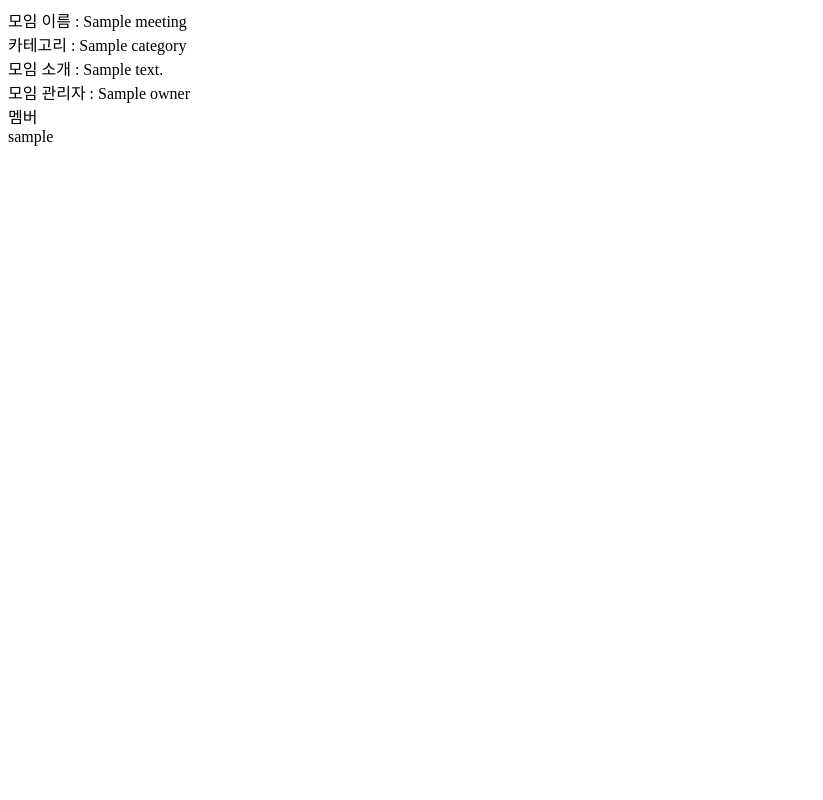
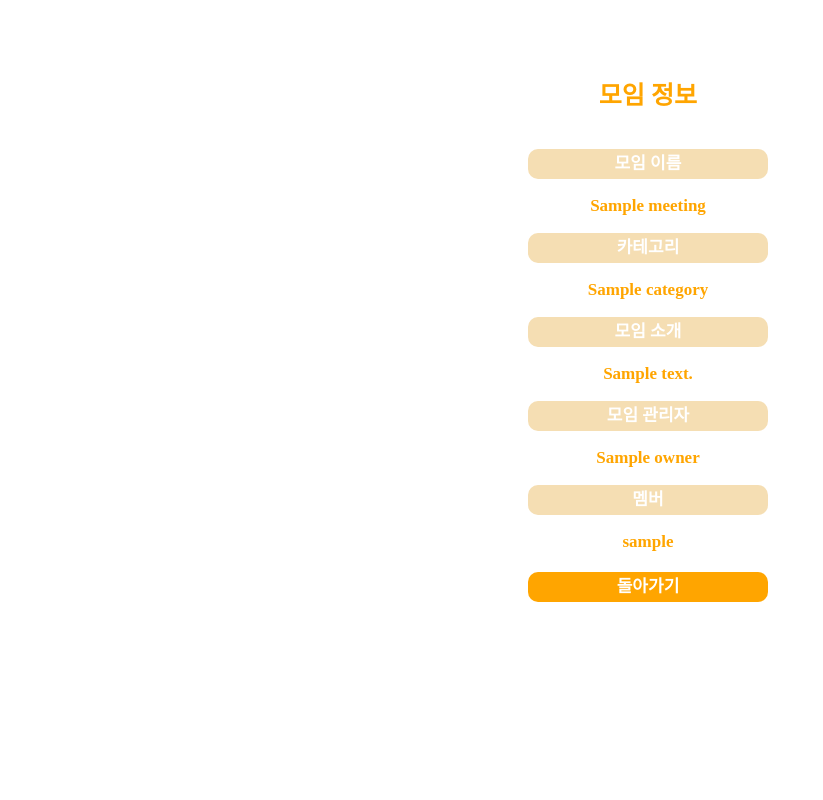
Before and after one commit to Wapl-team/Wapl, a Django app: template server/apps/wapl/templates/meeting_info.html in a window 1280 px wide. Shown: the whole page, without its empty margins (0-823 px from the left). Run offline with Django 3.2, Linux system fonts and the light colour scheme; tables that the repository leaves empty hold one stand-in row (values such as "Sample post"); the template is opened without the code that fills it: values that come from a table or form of the project are taken from there, most other values are stand-ins (such as "Sample title", 1, 10 or a date in 2020).

Commit message:
design: meeting_detail css 추가

```diff
--- a/server/apps/wapl/templates/meeting_info.html
+++ b/server/apps/wapl/templates/meeting_info.html
@@ -1,15 +1,32 @@
-모임 이름 : {{ meeting.meeting_name }}
-<br />
-카테고리 : {{ meeting.category }}
-<br />
-모임 소개 : {{ meeting.content }}
-<br />
-모임 관리자 : {{ meeting.owner }}
-<br />
-멤버
-<br />
-{% for user in users %}
-{{ user }}
-<br />
-{% endfor %}
-<br />
+<!DOCTYPE html>
+<html lang="en">
+  {% load static %}
+  <head>
+    <meta charset="UTF-8" />
+    <meta http-equiv="X-UA-Compatible" content="IE=edge" />
+    <meta name="viewport" content="width=device-width, initial-scale=1.0" />
+    <link rel="stylesheet" href="{% static 'css/meeting_info.css' %}" />
+    <title>와플</title>
+  </head>
+  <body>
+    <h2>모임 정보</h2>
+    <div class="meetingInfo">
+      <p>모임 이름</p>
+      {{ meeting.meeting_name }}
+      <p>카테고리</p>
+      {{ meeting.category }}
+      <p>모임 소개</p>
+      {{ meeting.content }}
+      <p>모임 관리자</p>
+      {{ meeting.owner }}
+      <p>멤버</p>
+      {% for user in users %} {{ user }}
+      <br />
+      {% endfor %}
+      <br />
+      <div>
+        <a href="{% url 'wapl:main' %}">돌아가기</a>
+      </div>
+    </div>
+  </body>
+</html>
--- /dev/null
+++ b/server/static/css/meeting_info.css
@@ -0,0 +1,46 @@
+body{
+    display: flex;
+    flex-direction: column;
+    justify-content: center;
+    align-items: center;
+    width: 100vw;
+    height: 80vh;
+}
+
+h2{
+    color:orange;
+    font-size: 25px;
+}
+
+.meetingInfo{
+    display: flex;
+    flex-direction: column;
+    align-items: center;
+    color: orange;
+    font-size: 17px;
+    font-weight: bold;
+}
+
+.meetingInfo p{
+    width:240px;
+    height: 30px;
+    background-color: wheat;
+    color: white;
+    text-align: center;
+    font-weight: bold;
+    border-radius: 10px;
+}
+
+.meetingInfo div a{
+    background-color: orange;
+    color:white;
+    width:240px;
+    height: 30px;
+    text-align: center;
+    text-decoration: none;
+    border-radius: 10px;
+}
+
+.meetingInfo div{
+    display: flex;
+}
```
Also changed, not shown: server/apps/wapl/migrations/0001_initial.py, server/apps/wapl/migrations/0002_meeting_owner_alter_meeting_user.py (deleted), server/apps/wapl/migrations/0003_rename_user_meeting_users.py (deleted), server/apps/wapl/migrations/0004_alter_meeting_users.py (deleted).
